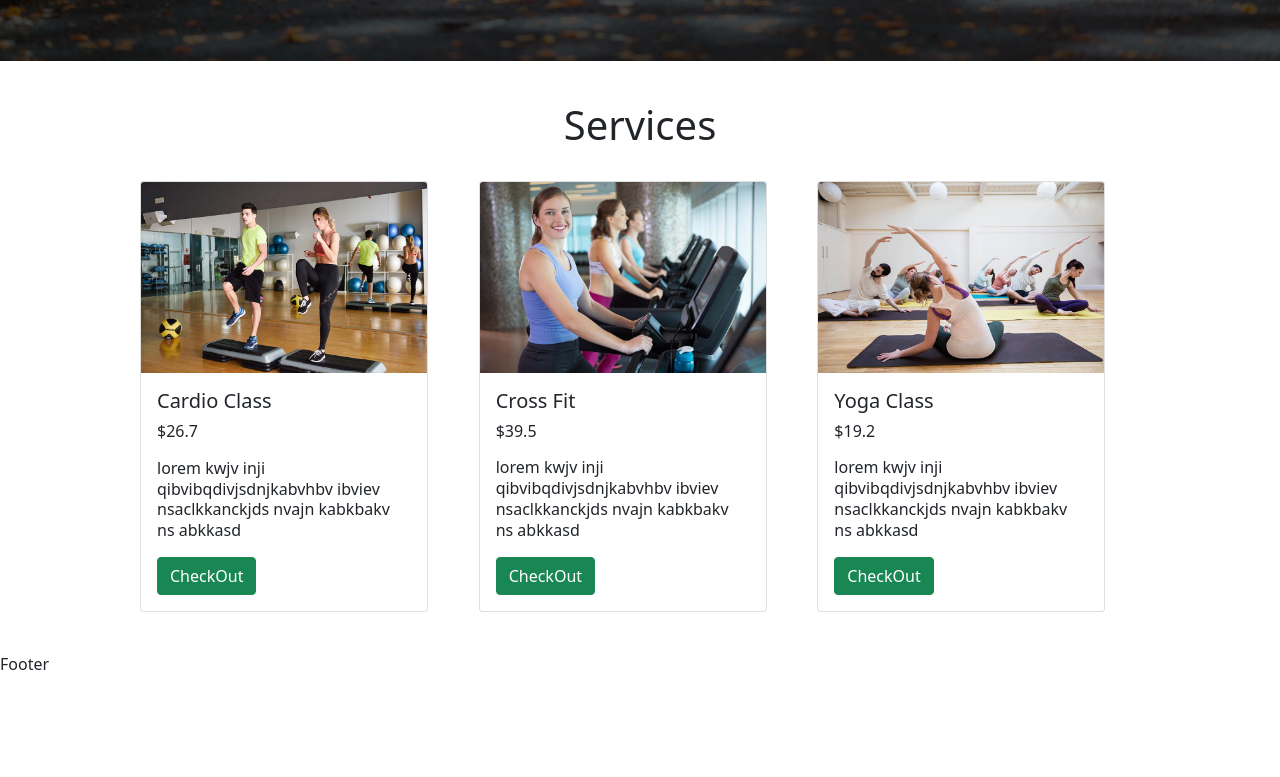
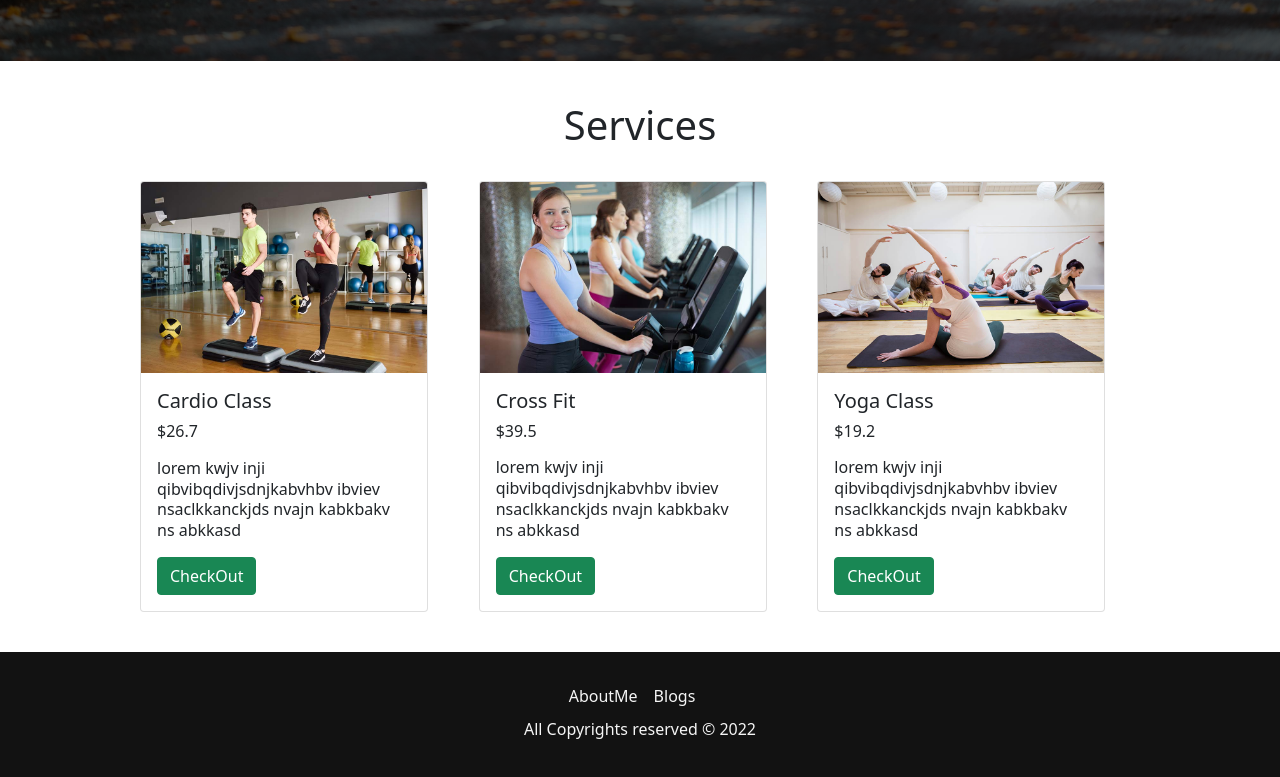
Before and after one commit to Md-Ataur-Rahman/GYM-Trainer-Ava-Ostin, a React (Create React App) app: page / in a window 1280 px wide. Shown: the part 725-1502 px from the top of the page. Before the commit the page ends 1401 px from the top, so only its background shows below. Built offline with nearby package versions, Linux system fonts and the light colour scheme.

Commit message:
footer updated

```diff
--- a/src/Components/Footer/Footer.css
+++ b/src/Components/Footer/Footer.css
@@ -0,0 +1,17 @@
+footer {
+    background-color: #121212;
+}
+footer .inner-footer {
+    text-align: center;
+    padding: 2rem 0;
+}
+footer .inner-footer .footer-links a{
+    color: whitesmoke;
+    text-decoration: none;
+    margin-right: 1rem;
+}
+.footer-text {
+    color: whitesmoke;
+    font-size: 1rem;
+    padding-top: .75rem;
+}
--- a/src/Components/Footer/Footer.js
+++ b/src/Components/Footer/Footer.js
@@ -1,7 +1,24 @@
 import React from "react";
+import { Container } from "react-bootstrap";
+import { Link } from "react-router-dom";
+import "./Footer.css";
 
 const Footer = () => {
-  return <div>Footer</div>;
+  const date = new Date();
+  const year = date.getFullYear();
+  return (
+    <footer>
+      <Container>
+        <div className="inner-footer">
+          <div className="footer-links">
+            <Link to="/aboutme">AboutMe</Link>
+            <Link to="/blogs">Blogs</Link>
+          </div>
+          <h5 className="footer-text">All Copyrights reserved &copy; {year}</h5>
+        </div>
+      </Container>
+    </footer>
+  );
 };
 
 export default Footer;
```
